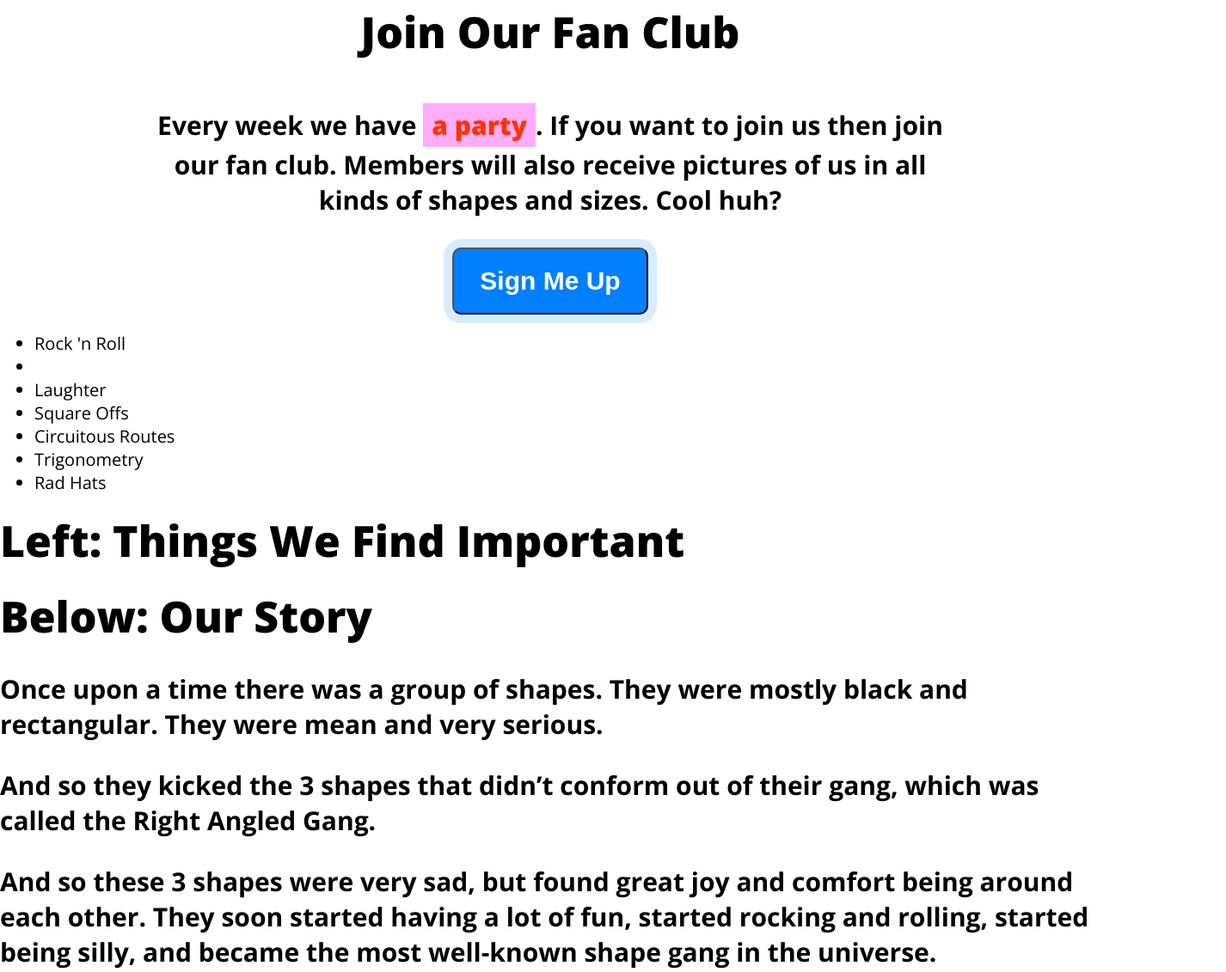
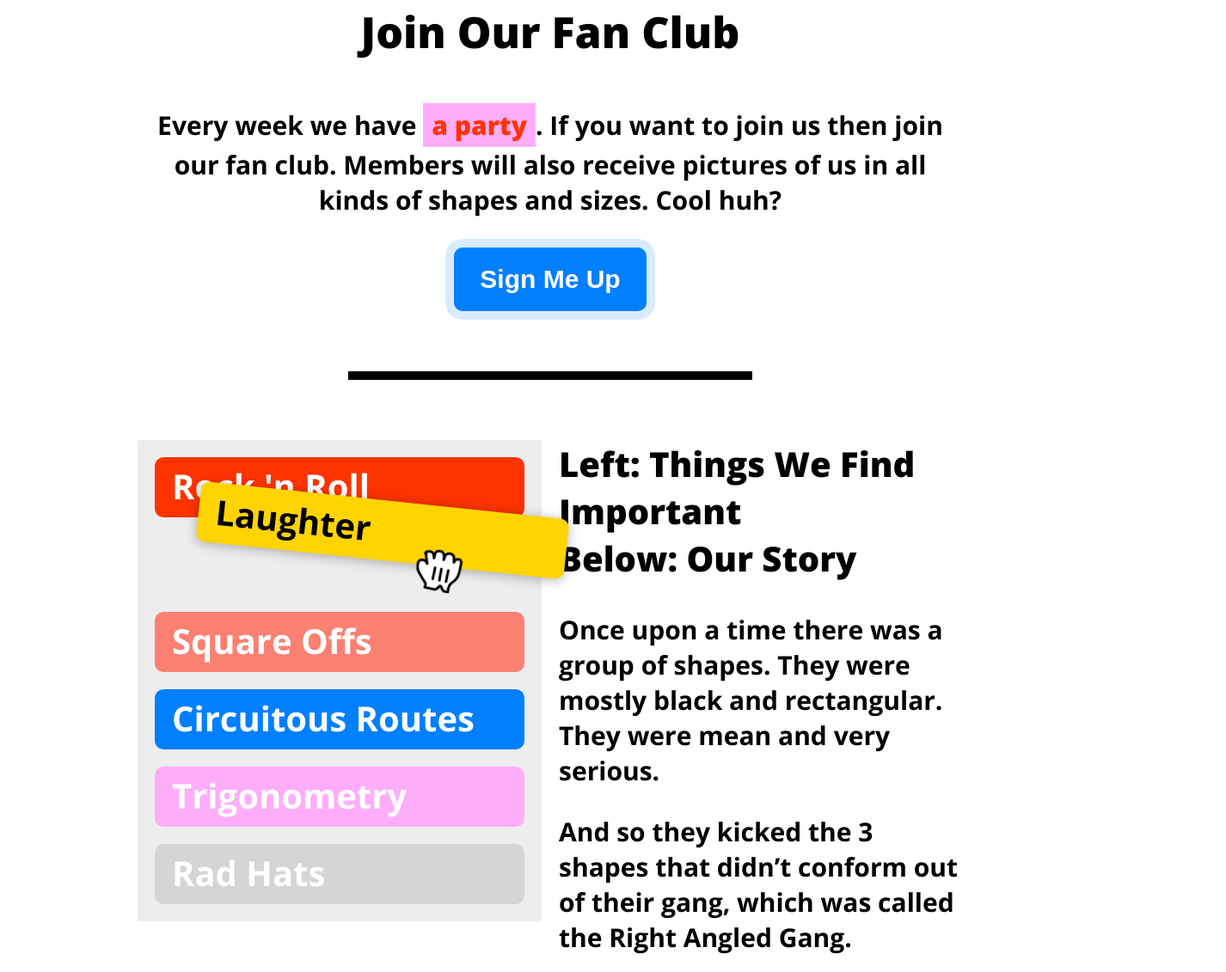
Before and after one commit to kmcdeogracias/The-Gang, a plain HTML site: page index.html in a window 1280 px wide. Shown: the part 947-2078 px from the top of the page at 86% size, 1426 px wide, since content can reach past the window. Drawn offline with nearby package versions, Linux system fonts and the light colour scheme.

Commit message:
Add style for story section

```diff
--- a/index.html
+++ b/index.html
@@ -40,30 +40,35 @@
       <button class="cta" href="#more-info">Sign Me Up</button>
     </div>
   </div>
+  <div class="story">
+    <div class="content">
       <div class="divider"></div>
-  <div class="story">
-    <ul>
-      <li>Rock 'n Roll</li>
+      <ul class="nb-list">
+        <li class="red">Rock 'n Roll</li>
         <li></li>
-      <li>Laughter</li>
-      <li>Square Offs</li>
-      <li>Circuitous Routes</li>
-      <li>Trigonometry</li>
-      <li>Rad Hats</li>
+        <li class="yellow dragging">Laughter</li>
+        <li class="salmon">Square Offs</li>
+        <li class="blue">Circuitous Routes</li>
+        <li class="pink">Trigonometry</li>
+        <li class="gray">Rad Hats</li>
       </ul>
       <div class="story-content">
-      <h2>Left: Things We Find Important</h2>
-      <h2>Below: Our Story</h2>
+        <h3>Left: Things We Find Important
+        <br />Below: Our Story</h3>
         <p>Once upon a time there was a group of shapes. They were mostly black and rectangular. They were mean and very serious.</p>
         <p>And so they kicked the 3 shapes that didn’t conform out of their gang, which was called the Right Angled Gang.</p>
         <p>And so these 3 shapes were very sad, but found great joy and comfort being around each other. They soon started having a lot of fun, started rocking and rolling, started being silly, and became the most well-known shape gang in the universe.</p>
         <p>They even started making fun of squares and rectangles in what they like to call ‘Square Offs’!</p>
       </div>
       <div class="divider"></div>
-    <img src="images/the-gang.png" alt="The Gang">
+      <img class="gang-img" src="images/the-gang.png" alt="The Gang" width="735" height="399">
+    </div>
   </div>
   <footer>
-    <p>Made by Rich from <a href="Tap Tap Kaboom">Tap Tap Kaboom</a></p>
+    <div class="contect">
+      Made by Rich from <a href="Tap Tap Kaboom">Tap Tap Kaboom</a>
+    </div>
+
   </footer>
   <div class="modal">
     <button class="close">X</button>
--- a/style.css
+++ b/style.css
@@ -60,6 +60,13 @@ a.cta, button.cta {
 	padding: 20px 30px;
 	border-radius: 10px;
 	text-decoration: none;
+  outline: none;
+  border: none;
+  cursor: pointer;
+}
+
+a.cta:active, button.cta:active {
+  opacity: 0.7;
 }
 
 a.cta.alt, button.cta.alt {
@@ -105,6 +112,7 @@ nav {
   box-shadow: 0 5px 8px rgba(0,0,0,.20);
   position: sticky;
   top: 0;
+  z-index: 1;
 }
 
 nav .logo {
@@ -164,5 +172,101 @@ nav ul li a {
   font-weight: 800;
 }
 
-/**
-**/
+.divider {
+  width: 470px;
+  height: 10px;
+  background-color: black;
+  margin: 70px auto;
+}
+
+.story h3 {
+  font-size: 40px;
+  font-weight: 800;
+}
+
+.nb-list {
+  width: 470px;
+  padding: 20px 20px 0 20px;
+  box-sizing: border-box;
+  background-color: #ededed;
+  float: left;
+  margin: 0 20px 20px 0;
+  position: relative;
+}
+
+.nb-list li {
+  height: 70px;
+  border-radius: 10px;
+  font-size: 40px;
+  color: white;
+  font-weight: bold;
+  display: block;
+  margin-bottom: 20px;
+  padding: 6px 20px;
+  box-sizing: border-box;
+}
+
+.nb-list li.salmon {
+  background-color: #fa8072;
+}
+
+.nb-list li.blue {
+  background-color: #007fff;
+}
+
+.nb-list li.gray {
+  background-color: rgba(0,0,0,.10);
+}
+
+.nb-list li.yellow {
+  background-color: #ffd400;
+  color: black;
+}
+
+.nb-list li.red {
+  background-color: #ff3300;
+}
+
+.nb-list li.pink {
+  background-color: #ffadf9;
+}
+
+.nb-list li.dragging {
+  position: absolute;
+  top: 70px; left: 70px; right: -30px;
+  transform: rotate(6deg);
+  box-shadow: 0 2px 14px rgba(0,0,0,.3);
+}
+
+.nb-list li.dragging:after {
+  content: "";
+  width: 54px;
+  height: 50px;
+  display: block;
+  background: url(images/hand.png) no-repeat 0 0;
+  background-size: 100%;
+  bottom: -30px;
+  left: 60%;
+  position: absolute;
+}
+
+.gang-img {
+  display: block;
+  margin: 0 auto;
+}
+
+footer {
+  text-align: center;
+  color: rgba(0,0,0,.40);
+  font-size: 20px;
+  margin: 85px 0 45px;
+  font-weight: bold;
+}
+
+footer a {
+  color: rgba(0,0,0,.40);
+}
+
+.modal {
+  display: none;
+}
```
Also changed, not shown: images/hand.png (added), images/style.css (deleted). Lines whose indentation alone changed are shown as unchanged.
